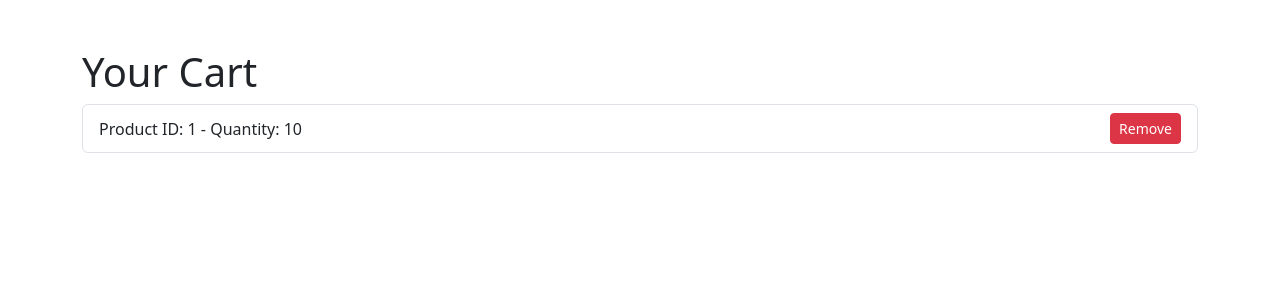
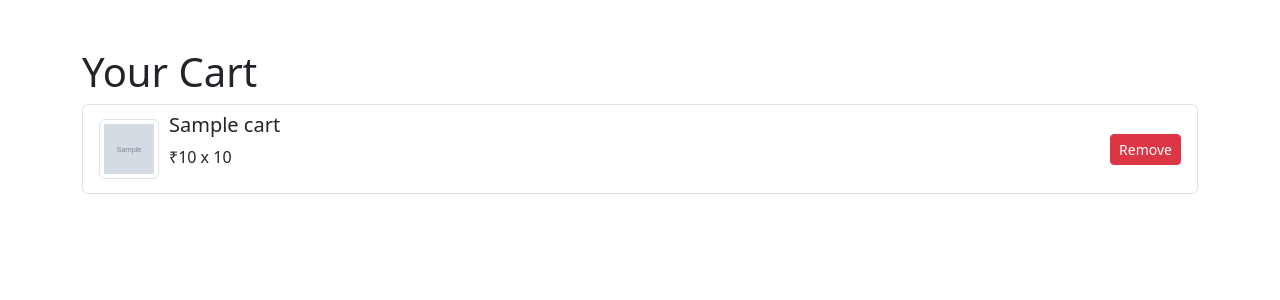
Before and after one commit to developerteams-in/Vastra, a CodeIgniter 4 app: the page made by app/Views/cart.php in a window 1280 px wide. Shown: the top 300 px of the page. Run offline with PHP 8.4 and a stand-in for CodeIgniter, Linux system fonts and the light colour scheme; the template is opened without the code that fills it: most values are stand-ins (such as "Sample title", 1, 10 or a date in 2020); grey boxes marked "Sample" are stand-in pictures; some libraries are stand-ins or nearby versions.

Commit message:
update cart funcationality

```diff
--- a/app/Controllers/CartController.php
+++ b/app/Controllers/CartController.php
@@ -3,6 +3,7 @@ namespace App\Controllers;
 
 use CodeIgniter\Controller;
 use App\Models\CartModel;
+
 
 class CartController extends Controller
 {
--- a/app/Views/cart.php
+++ b/app/Views/cart.php
@@ -14,8 +14,15 @@
         <?php if (!empty($cart)): ?>
             <ul class="list-group">
                 <?php foreach ($cart as $item): ?>
-                    <li class="list-group-item d-flex justify-content-between align-items-center" data-index="<?php echo $item['id']; ?>">
-                        Product ID: <?php echo esc($item['product_id']); ?> - Quantity: <?php echo esc($item['quantity']); ?>
+                    <li class="list-group-item d-flex justify-content-between align-items-center">
+                        <div class="d-flex align-items-center">
+                            <!-- Dynamically load the product image from the uploads directory -->
+                            <img src="<?php echo base_url('uploads/' . esc($item['product_image'])); ?>" alt="<?php echo esc($item['product_name']); ?>" class="img-thumbnail" style="width: 60px; height: 60px; object-fit: cover; margin-right: 10px;">
+                            <div>
+                                <h5><?php echo esc($item['product_name']); ?></h5>
+                                <p>₹<?php echo esc($item['product_price']); ?> x <?php echo esc($item['quantity']); ?></p>
+                            </div>
+                        </div>
                         <button class="btn btn-danger btn-sm remove-item">Remove</button>
                     </li>
                 <?php endforeach; ?>
@@ -25,6 +32,7 @@
         <?php endif; ?>
     </div>
 </div>
+
 
 <script src="https://code.jquery.com/jquery-3.6.0.min.js"></script>
 <script>
```
Also changed, not shown: app/Models/CartModel.php (+21 -3 lines).
